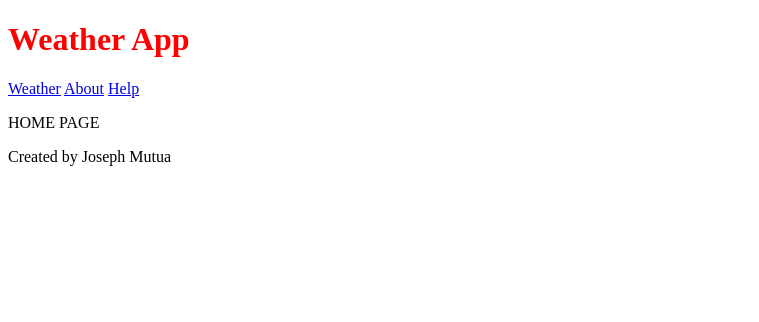
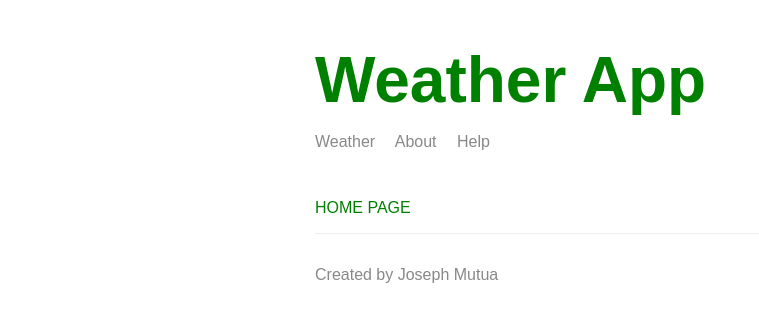
Before and after one commit to Joseph-Mutua/webserver, a Node server app: page / in a window 1280 px wide. Shown: the top 322 px of the page, without its empty margins (0-759 px from the left). Run offline with Node 20, Linux system fonts and the light colour scheme; some libraries are stand-ins or nearby versions.

Commit message:
Basic styling for application

```diff
--- a/public/css/styles.css
+++ b/public/css/styles.css
@@ -1,8 +1,31 @@
-h1 {
-    color: red;
+body {
+    color: green;
+    font-family: arial;
+    max-width: 650px;
+    margin: 0 auto;
+    padding: 0 16px;
 }
 
-img {
-    width: 250px;
-    height: 250px;
+footer {
+    color: #888888;
+    border-top: 1px solid #eeeeee;
+    margin-top: 16px;
+    padding: 16px 0;
 }
+
+header {
+    margin-top: 16px;
+    margin-bottom: 48px;
+}
+
+h1 {
+    font-size: 64px;
+    margin-bottom: 16px;
+
+}
+
+header a {
+    color: #888888;
+    margin-right: 16px;
+    text-decoration: none;
+}
--- a/templates/partials/footer.hbs
+++ b/templates/partials/footer.hbs
@@ -1 +1,3 @@
-<p>Created by {{name}}</p>
+<footer>
+    <p>Created by {{name}}</p>
+</footer>
--- a/templates/partials/header.hbs
+++ b/templates/partials/header.hbs
@@ -1,7 +1,6 @@
-<h1>{{title}}</h1>
-
-<div>
+<header>
+    <h1>{{title}}</h1>
     <a href="/">Weather</a>
     <a href="/about">About</a>
     <a href="/help">Help</a>
-</div>
+</header>
```
